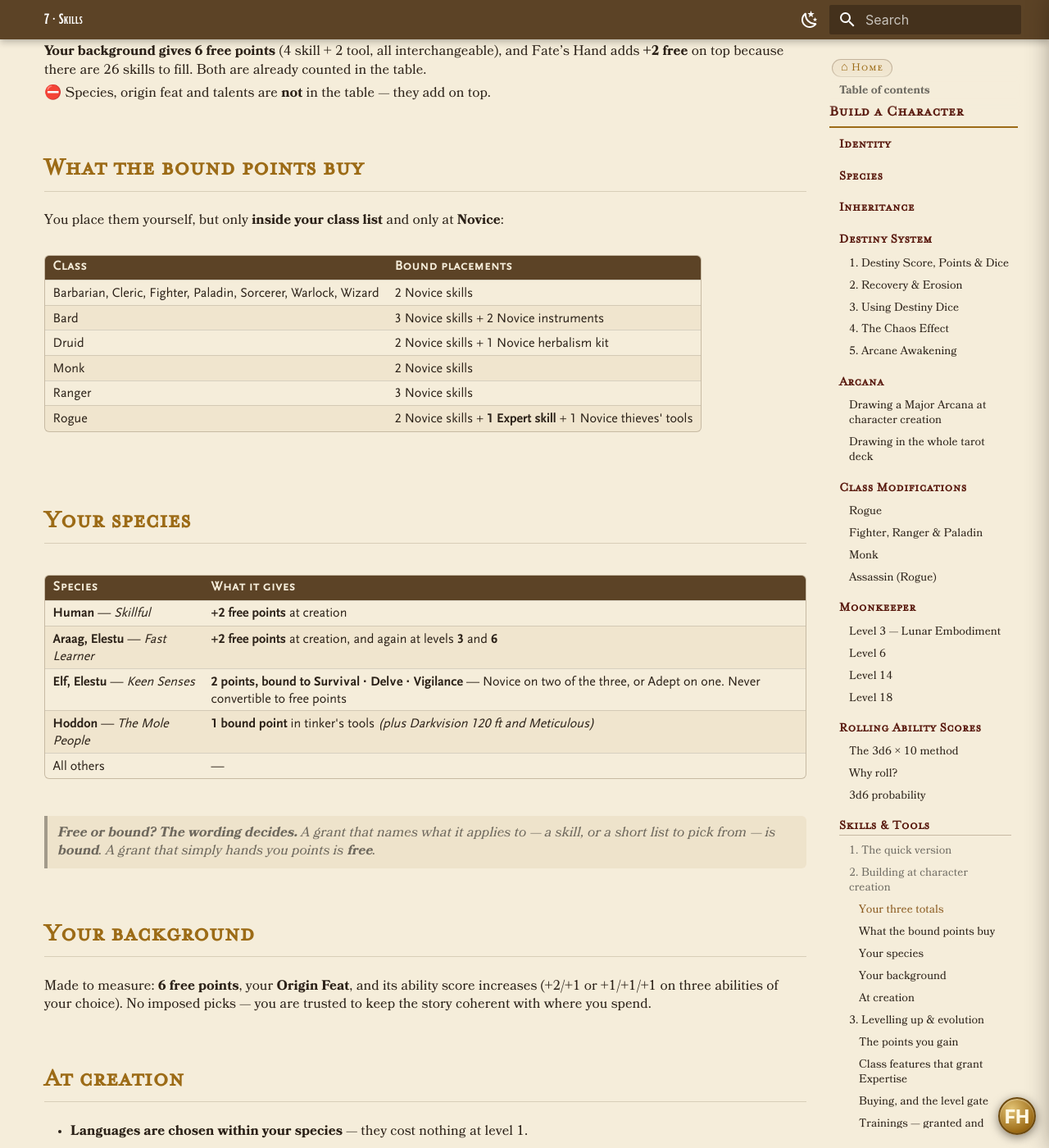
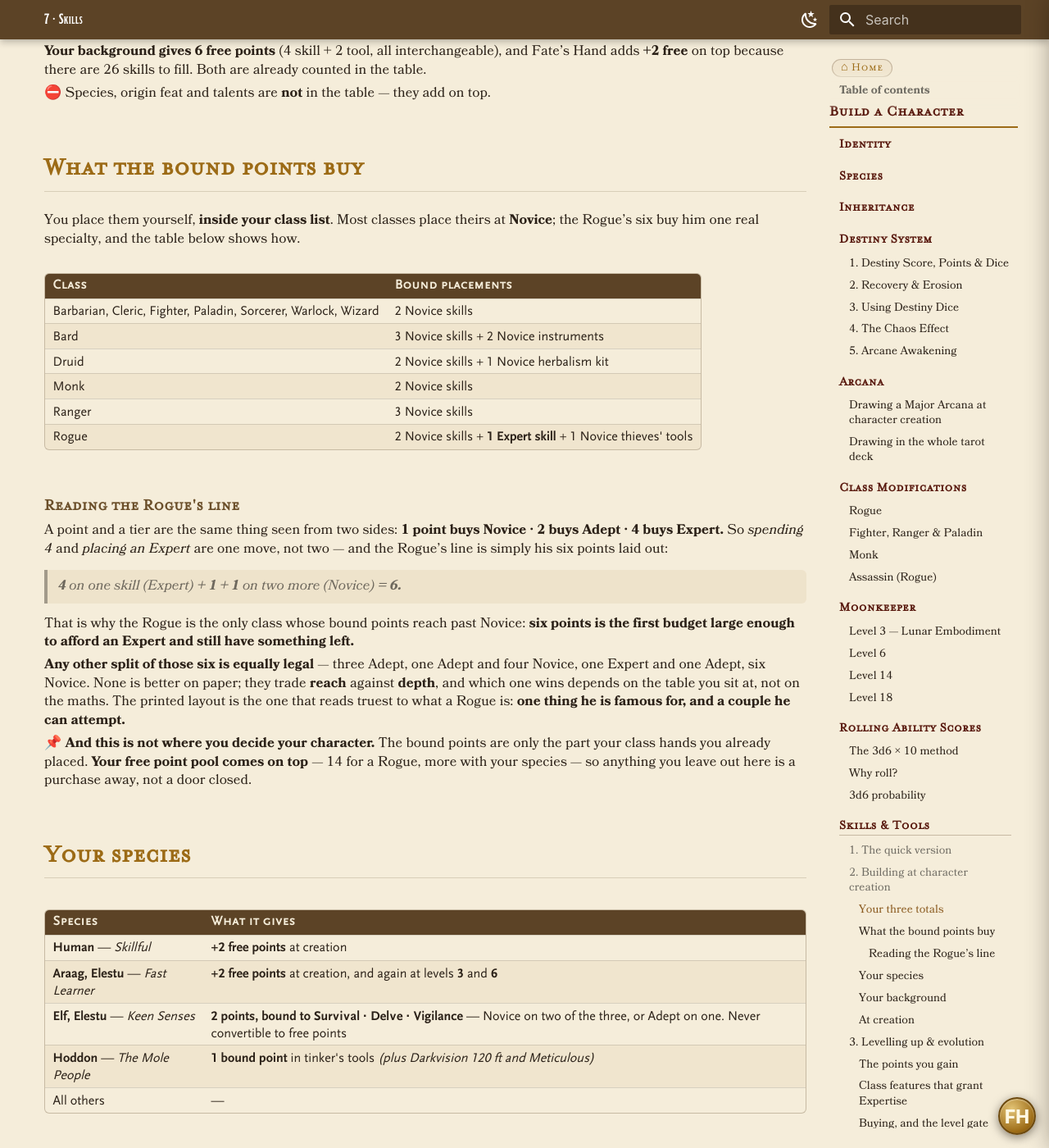
Before and after one commit to Noirchicot/fh-phb, an MkDocs documentation site: the page built from docs/chapters/skills-and-tools.md, in a window 1280 px wide and 1400 px high, scrolled down 1416 px. Shown: the whole window at 82% size. Built offline with MkDocs 1.6.1 and Material for MkDocs 9.7.7, drawn with Linux system fonts in a browser that asks for light colours.

Commit message:
La ligne du roublard s'explique au lieu de se subir
Eric : « Pour le rogue, expliquer dans la répartition des skills que le +4
équivaut à poser un niveau expert, le +2 adepte et +1 novice. Que toutes les
répartitions sont acceptables. Et qu'il y aura des free points à la fin. »
Puis : « On laisse cette répartition qui est une bonne trouvaille mais on
explique. »

La répartition imprimée ne bouge donc pas — 2 Novice + 1 Expert + 1 Novice en
outils. Ce qui change, c'est qu'on montre d'où elle vient : un point et un
palier sont la même chose vue des deux côtés, 1 achète Novice, 2 Adepte, 4
Expert. La ligne du roublard est simplement ses six points posés, 4 + 1 + 1.

Et ça explique une singularité que le chapitre laissait sans raison : le
roublard est la seule classe dont les points liés dépassent Novice, parce que
six est le premier budget assez gros pour s'offrir un Expert et garder de quoi
poser autre chose.

Les autres répartitions sont dites légales, sans être présentées comme
équivalentes en saveur : elles échangent de la portée contre de la profondeur.
Et le joueur est prévenu que ce n'est pas là qu'il décide de son personnage —
la réserve de points libres vient par-dessus.

Corrigé au passage : l'introduction affirmait que les points liés se placent
« seulement au palier Novice », ce que la ligne du roublard contredisait déjà.

Co-Authored-By: Claude Opus 5 <noreply@anthropic.com>

```diff
--- a/docs/chapters/skills-and-tools.md
+++ b/docs/chapters/skills-and-tools.md
@@ -53,7 +53,8 @@ adds **+2 free** on top because there are 26 skills to fill. Both are already co
 
 ### What the bound points buy
 
-You place them yourself, but only **inside your class list** and only at **Novice**:
+You place them yourself, **inside your class list**. Most classes place theirs at **Novice**;
+the Rogue's six buy him one real specialty, and the table below shows how.
 
 | Class | Bound placements |
 |---|---|
@@ -63,6 +64,27 @@ You place them yourself, but only **inside your class list** and only at **Novic
 | Monk | 2 Novice skills |
 | Ranger | 3 Novice skills |
 | Rogue | 2 Novice skills + **1 Expert skill** + 1 Novice thieves' tools |
+
+#### Reading the Rogue's line
+
+A point and a tier are the same thing seen from two sides: **1 point buys Novice · 2 buys
+Adept · 4 buys Expert.** So *spending 4* and *placing an Expert* are one move, not two — and
+the Rogue's line is simply his six points laid out:
+
+> **4** on one skill *(Expert)* **+ 1 + 1** on two more *(Novice)* **= 6.**
+
+That is why the Rogue is the only class whose bound points reach past Novice: **six points is
+the first budget large enough to afford an Expert and still have something left.**
+
+**Any other split of those six is equally legal** — three Adept, one Adept and four Novice,
+one Expert and one Adept, six Novice. None is better on paper; they trade **reach** against
+**depth**, and which one wins depends on the table you sit at, not on the maths. The printed
+layout is the one that reads truest to what a Rogue is: **one thing he is famous for, and a
+couple he can attempt.**
+
+📌 **And this is not where you decide your character.** The bound points are only the part your
+class hands you already placed. **Your free point pool comes on top** — 14 for a Rogue, more
+with your species — so anything you leave out here is a purchase away, not a door closed.
 
 ### Your species
 
```
